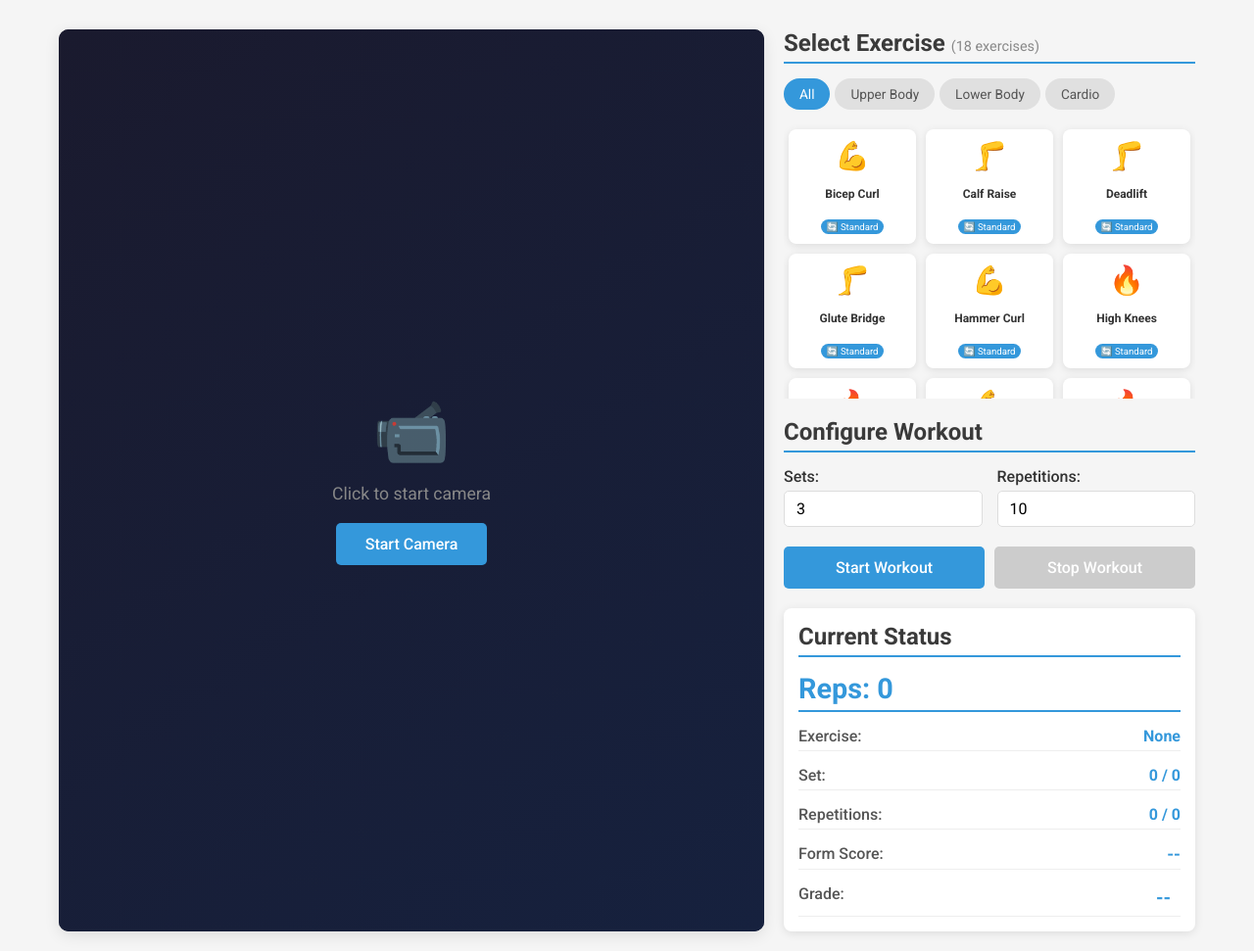
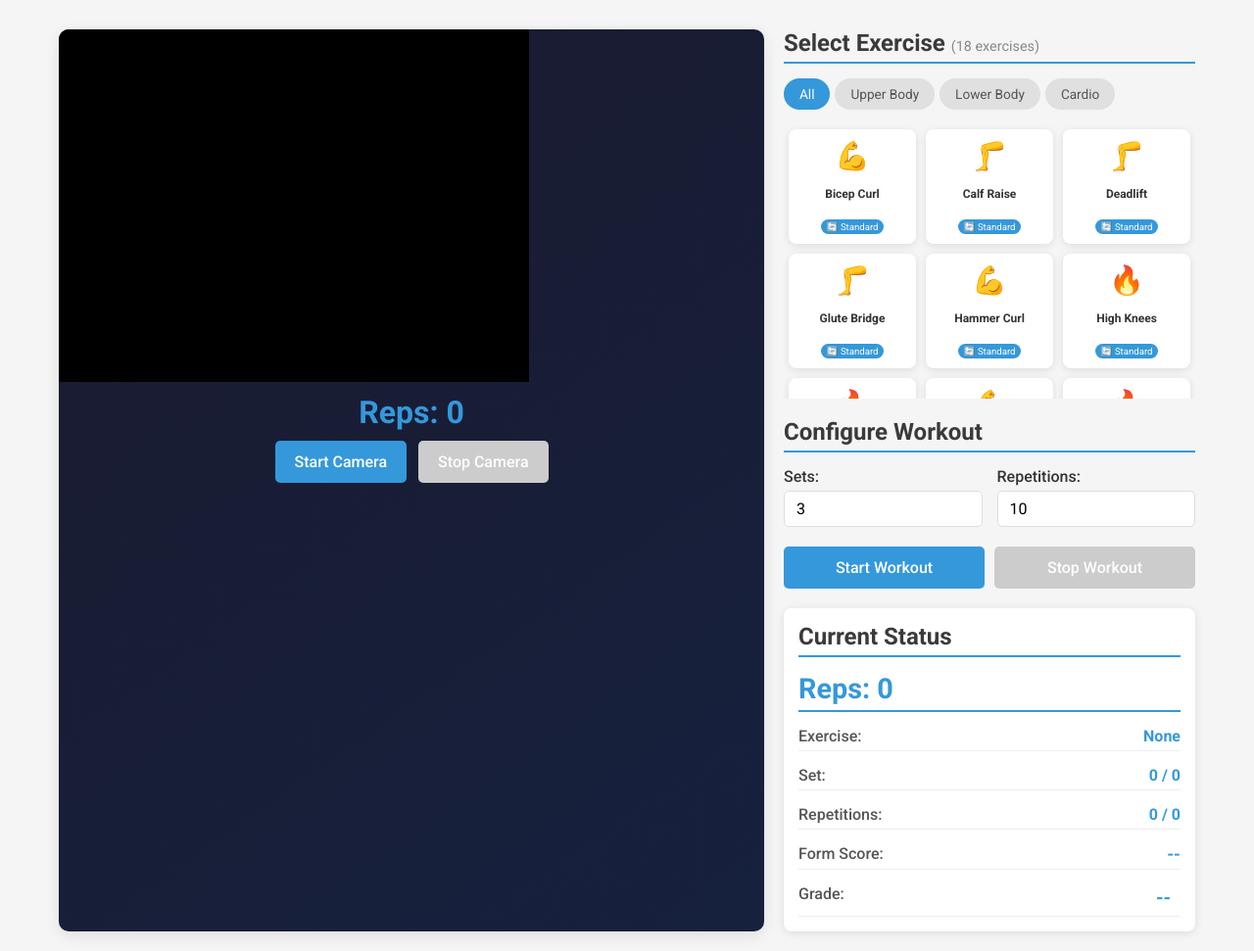
Before and after one commit to happyauggyy/fit-aws-pose-trainer, a Flask app: page / in a window 1280 px wide. Shown: the part 150-1121 px from the top of the page at 98% size. Run offline with Flask 2, Linux system fonts and the light colour scheme.

Commit message:
Fix video metadata wait and canvas drawing stream in index.html

```diff
--- a/templates/index.html
+++ b/templates/index.html
@@ -19,23 +19,26 @@
         </header>
 
         <div class="main-content">
+            <!-- ── Camera Panel ── -->
             <div class="video-container">
-                <div id="video-placeholder" class="video-placeholder">
-                    <div class="placeholder-content">
-                        <div class="placeholder-icon">📹</div>
-                        <p id="camera-status-text">Click to start camera</p>
-                        <button id="start-camera-btn" class="btn primary-btn">Start Camera</button>
+                <!-- Visible webcam element – always in the DOM -->
+                <video id="webcam" autoplay playsinline muted
+                       style="width:480px; height:360px; background:#000; display:block;">
+                </video>
+
+                <!-- Rep counter & start button sit directly below the video -->
+                <div style="margin-top:12px; text-align:center;">
+                    <h2 id="rep-display" style="color:#3498db; font-size:2rem; margin:0 0 10px;">Reps: 0</h2>
+                    <button id="startBtn" class="btn primary-btn">Start Camera</button>
+                    <button id="stopBtn"  class="btn secondary-btn" style="margin-left:8px;" disabled>Stop Camera</button>
                 </div>
             </div>
-                <!-- Local Webcam Video Feed -->
-                <video id="webcam" autoplay playsinline muted style="display: none;"></video>
-            </div>
 
+            <!-- ── Controls Panel ── -->
             <div class="controls">
                 <div class="exercise-selection">
                     <h2>Select Exercise <span id="exercise-count" class="exercise-count"></span></h2>
 
-                    <!-- Exercise Category Tabs -->
                     <div class="category-tabs">
                         <button class="category-tab active" data-category="all">All</button>
                         <button class="category-tab" data-category="upper">Upper Body</button>
@@ -43,19 +46,17 @@
                         <button class="category-tab" data-category="cardio">Cardio</button>
                     </div>
 
-                    <!-- Exercise Grid - Dynamically Loaded -->
                     <div class="exercise-options" id="exercise-grid">
                         <div class="loading">Loading exercises...</div>
                     </div>
 
-                    <!-- Exercise Info Panel -->
                     <div id="exercise-info" class="exercise-info hidden">
                         <div class="info-header">
-                            <span id="info-name" class="info-name"></span>
-                            <span id="info-type" class="info-type"></span>
+                            <span id="info-name"  class="info-name"></span>
+                            <span id="info-type"  class="info-type"></span>
                         </div>
-                        <p id="info-description" class="info-description"></p>
-                        <div id="info-note" class="info-note"></div>
+                        <p   id="info-description" class="info-description"></p>
+                        <div id="info-note"        class="info-note"></div>
                     </div>
                 </div>
 
@@ -75,12 +76,14 @@
 
                 <div class="action-buttons">
                     <button id="start-btn" class="btn primary-btn">Start Workout</button>
-                    <button id="stop-btn" class="btn secondary-btn" disabled>Stop Workout</button>
+                    <button id="stop-btn"  class="btn secondary-btn" disabled>Stop Workout</button>
                 </div>
 
                 <div class="workout-status">
                     <h2>Current Status</h2>
-                    <h2 id="rep-count" class="live-reps-counter" style="color: #3498db; font-size: 1.8rem; margin: 10px 0;">Reps: 0</h2>
+                    <!-- Mirror of rep-display for legacy script.js compatibility -->
+                    <h2 id="rep-count" class="live-reps-counter"
+                        style="color:#3498db; font-size:1.8rem; margin:10px 0;">Reps: 0</h2>
                     <div class="status-display">
                         <div class="status-item">
                             <span class="status-label">Exercise:</span>
@@ -104,165 +107,141 @@
                         </div>
                     </div>
                 </div>
-            </div>
-        </div>
-    </div>
+            </div><!-- /.controls -->
+        </div><!-- /.main-content -->
+    </div><!-- /.container -->
 
+    <!-- Legacy exercise-selection logic (categories, start/stop workout, status polling) -->
     <script src="{{ url_for('static', filename='js/script.js') }}"></script>
 
-    <!-- Client-side HTML5 Camera Capture and Frame Processing Loop for Render -->
+    <!-- ═══════════════════════════════════════════════════════════
+         Bulletproof webcam → /process_frame pipeline
+         ═══════════════════════════════════════════════════════════ -->
     <script>
-        (function() {
-            const videoElement = document.getElementById('webcam') || document.querySelector('video');
-            const startCameraBtn = document.getElementById('start-camera-btn');
-            const placeholder = document.getElementById('video-placeholder');
-            const statusText = document.getElementById('camera-status-text');
+    (function () {
+        'use strict';
 
-            // Off-screen canvas
+        const video    = document.getElementById('webcam');
+        const startBtn = document.getElementById('startBtn');
+        const stopBtn  = document.getElementById('stopBtn');
+        const repDisplay = document.getElementById('rep-display');
+        // keep the sidebar counter in sync too
+        const repCount   = document.getElementById('rep-count');
+
+        // Off-screen canvas – created once, resized per frame
         const canvas = document.createElement('canvas');
-            const ctx = canvas.getContext('2d');
+        const ctx    = canvas.getContext('2d');
 
-            let localMediaStream = null;
-            let isStreaming = false;
-            let isProcessing = false;
-            let captureIntervalId = null;
+        let stream          = null;
+        let intervalId      = null;
+        let isSending       = false;   // guard: don't stack requests
 
-            async function captureAndSendFrame() {
-                if (!isStreaming || isProcessing) return;
-                if (!videoElement || videoElement.paused || videoElement.ended) return;
-                if (videoElement.videoWidth === 0 || videoElement.videoHeight === 0) return;
-
-                isProcessing = true;
-                try {
-                    canvas.width = videoElement.videoWidth || 640;
-                    canvas.height = videoElement.videoHeight || 480;
-                    ctx.drawImage(videoElement, 0, 0, canvas.width, canvas.height);
-                    const dataURL = canvas.toDataURL('image/jpeg', 0.6);
-
-                    const response = await fetch('/process_frame', {
-                        method: 'POST',
-                        headers: { 'Content-Type': 'application/json' },
-                        body: JSON.stringify({ image: dataURL })
-                    });
-
-                    if (response.ok) {
-                        const data = await response.json();
-                        if (data && data.reps !== undefined) {
-                            const repEl = document.getElementById('rep-count');
-                            if (repEl) {
-                                repEl.innerText = `Reps: ${data.reps}`;
-                            }
-                            const currentRepsElem = document.getElementById('current-reps');
-                            if (currentRepsElem) {
-                                const parts = currentRepsElem.textContent.split('/');
-                                if (parts.length > 1) {
-                                    currentRepsElem.textContent = `${data.reps} /${parts[1]}`;
-                                } else {
-                                    currentRepsElem.textContent = data.reps;
-                                }
-                            }
-                        }
-                    }
-                } catch (err) {
-                    console.warn('Frame processing loop warning:', err);
-                } finally {
-                    isProcessing = false;
-                }
+        // ── helpers ──────────────────────────────────────────────
+        function setReps(n) {
+            if (repDisplay) repDisplay.innerText = 'Reps: ' + n;
+            if (repCount)   repCount.innerText   = 'Reps: ' + n;
         }
 
+        // ── frame capture & send ─────────────────────────────────
+        function captureAndSend() {
+            // Must be playing and have real dimensions
+            if (video.videoWidth === 0) return;
+            if (isSending) return;
+
+            canvas.width  = video.videoWidth;
+            canvas.height = video.videoHeight;
+            ctx.drawImage(video, 0, 0, canvas.width, canvas.height);
+
+            const base64Image = canvas.toDataURL('image/jpeg', 0.6);
+
+            isSending = true;
+            fetch('/process_frame', {
+                method:  'POST',
+                headers: { 'Content-Type': 'application/json' },
+                body:    JSON.stringify({ image: base64Image })
+            })
+            .then(function (res) {
+                if (!res.ok) throw new Error('HTTP ' + res.status);
+                return res.json();
+            })
+            .then(function (data) {
+                if (data && data.reps !== undefined) {
+                    setReps(data.reps);
+                }
+            })
+            .catch(function (err) {
+                console.warn('[webcam] fetch error:', err);
+            })
+            .finally(function () {
+                isSending = false;
+            });
+        }
+
+        // ── start camera ─────────────────────────────────────────
         async function startCamera() {
-                if (isStreaming) return;
+            if (stream) return;                     // already running
 
             if (!navigator.mediaDevices || !navigator.mediaDevices.getUserMedia) {
-                    const msg = 'Camera API is not supported by your browser or requires HTTPS. When hosted on Render, please access via https://';
-                    console.error(msg);
-                    if (statusText) {
-                        statusText.textContent = msg;
-                        statusText.style.color = '#ff6b6b';
-                    }
-                    alert(msg);
+                alert('Camera API unavailable – please use HTTPS and a modern browser.');
                 return;
             }
 
             try {
-                    console.log('Starting camera and capturing webcam stream...');
-                    if (statusText) {
-                        statusText.textContent = 'Requesting camera permissions...';
-                    }
-
-                    const stream = await navigator.mediaDevices.getUserMedia({
-                        video: {
-                            width: { ideal: 640 },
-                            height: { ideal: 480 },
-                            facingMode: 'user'
-                        },
+                stream = await navigator.mediaDevices.getUserMedia({
+                    video: { width: { ideal: 640 }, height: { ideal: 480 } },
                     audio: false
                 });
 
-                    localMediaStream = stream;
+                video.srcObject = stream;
 
-                    if (videoElement) {
-                        videoElement.srcObject = stream;
-                        videoElement.style.display = 'block';
-                        videoElement.onloadedmetadata = () => {
-                            videoElement.play().catch(e => console.warn('Autoplay error:', e));
+                // Wait for metadata BEFORE playing, then start the loop
+                video.onloadedmetadata = function () {
+                    video.play()
+                        .then(function () {
+                            console.log('[webcam] playing – starting capture loop');
+                            startBtn.disabled = true;
+                            stopBtn.disabled  = false;
+                            intervalId = setInterval(captureAndSend, 200); // 5 FPS
+                        })
+                        .catch(function (e) {
+                            console.error('[webcam] play() failed:', e);
+                        });
                 };
-                        videoElement.onplaying = () => {
-                            isStreaming = true;
-                            if (placeholder) {
-                                placeholder.style.display = 'none';
-                            }
-                            if (!captureIntervalId) {
-                                captureIntervalId = setInterval(captureAndSendFrame, 80); // ~12 FPS
-                            }
-                            console.log('Continuous frame processing loop active and streaming.');
-                        };
-                    }
             } catch (err) {
-                    console.error('Camera access error:', err);
-                    let userMsg = 'Could not access the camera. ';
-                    if (err.name === 'NotAllowedError' || err.name === 'PermissionDeniedError') {
-                        userMsg += 'Camera permission was denied. Please allow camera permissions in your browser settings.';
-                    } else if (err.name === 'NotFoundError' || err.name === 'DevicesNotFoundError') {
-                        userMsg += 'No camera found. Please connect a webcam.';
-                    } else {
-                        userMsg += err.message || err.name;
-                    }
-                    if (statusText) {
-                        statusText.textContent = userMsg;
-                        statusText.style.color = '#ff6b6b';
-                    }
-                    alert(userMsg);
+                console.error('[webcam] getUserMedia error:', err);
+                let msg = 'Cannot access camera: ';
+                if (err.name === 'NotAllowedError')  msg += 'permission denied.';
+                else if (err.name === 'NotFoundError') msg += 'no camera found.';
+                else msg += err.message;
+                alert(msg);
             }
         }
 
+        // ── stop camera ──────────────────────────────────────────
         function stopCamera() {
-                isStreaming = false;
-                if (captureIntervalId) {
-                    clearInterval(captureIntervalId);
-                    captureIntervalId = null;
+            if (intervalId) { clearInterval(intervalId); intervalId = null; }
+            if (stream) {
+                stream.getTracks().forEach(function (t) { t.stop(); });
+                stream = null;
             }
-                if (localMediaStream) {
-                    localMediaStream.getTracks().forEach(track => track.stop());
-                    localMediaStream = null;
-                }
-                if (videoElement) {
-                    videoElement.srcObject = null;
-                    videoElement.style.display = 'none';
-                }
-                if (placeholder) {
-                    placeholder.style.display = 'flex';
-                }
-                fetch('/stop_camera', { method: 'POST' }).catch(() => {});
+            video.srcObject = null;
+            startBtn.disabled = false;
+            stopBtn.disabled  = true;
+            fetch('/stop_camera', { method: 'POST' }).catch(function () {});
         }
 
-            if (startCameraBtn) {
-                startCameraBtn.addEventListener('click', startCamera);
-            }
+        // ── button wiring ─────────────────────────────────────────
+        startBtn.addEventListener('click', startCamera);
+        stopBtn.addEventListener('click',  stopCamera);
+        window.addEventListener('beforeunload', stopCamera);
 
+        // expose for legacy script.js
         window.startWebcamFeed = startCamera;
-            window.stopWebcamFeed = stopCamera;
-            window.addEventListener('beforeunload', stopCamera);
+        window.stopWebcamFeed  = stopCamera;
+
+        // Also wire the legacy "start-camera-btn" if present (inside placeholder)
+        var legacyBtn = document.getElementById('start-camera-btn');
+        if (legacyBtn) legacyBtn.addEventListener('click', startCamera);
     })();
     </script>
 </body>
```
Lines whose indentation alone changed are shown as unchanged.
